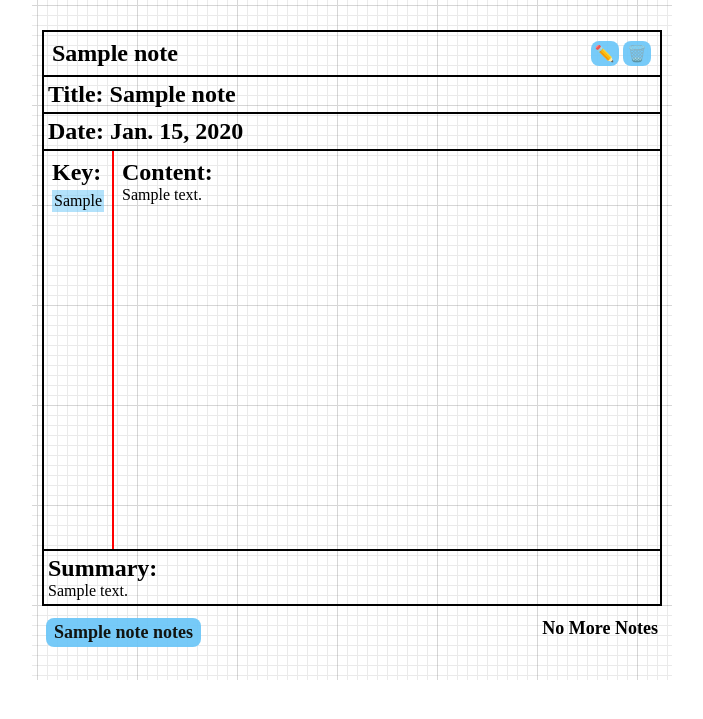
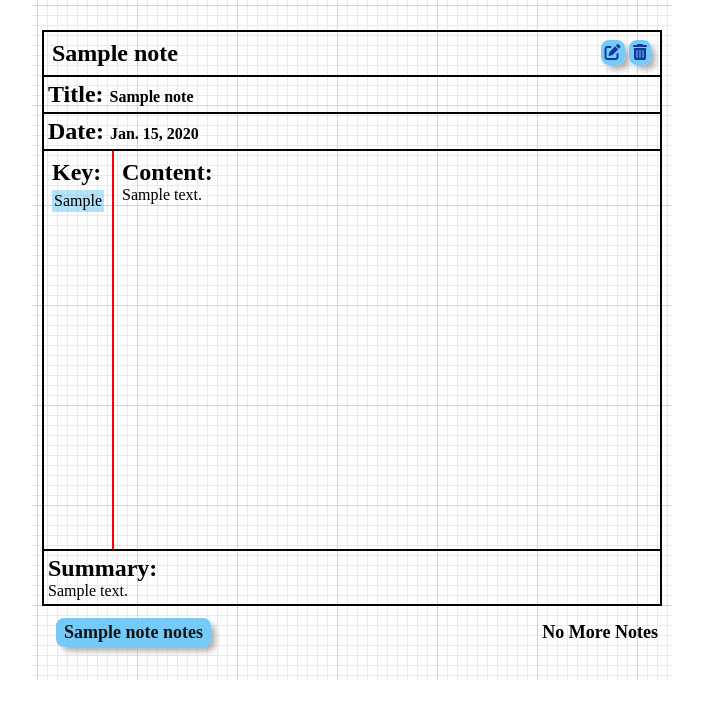
Before and after one commit to Reizor-75/Noted, a Django app: a page that uses main_app/templates/base.html in a window 1280 px wide. Shown: the part 46-765 px from the top of the page, without its empty margins (288-991 px from the left). Run offline with Django 4.2, Linux system fonts and the light colour scheme; a user stored in the database is signed in; tables that the repository leaves empty hold one stand-in row (values such as "Sample post"); some libraries are stand-ins or nearby versions; some web fonts are replaced.

Commit message:
change button icons

```diff
--- a/main_app/static/css/base.css
+++ b/main_app/static/css/base.css
@@ -41,7 +41,9 @@ body {
   --font-reg: 1.6rem;
   --card-border-radius: 6px;
 }
-
+i{
+  color: var(--button-hover-color);
+}
 header {
   width: 100%;
   background: var(--main);
--- a/main_app/static/css/home.css
+++ b/main_app/static/css/home.css
@@ -7,10 +7,14 @@ main{
 main > section {
   width: 100%;
   padding: 10px 8px;
+  margin: 8px 0;
   display: flex;
   align-items: center;
   justify-content: center;
   flex-direction: column;
+  background-color: white;
+  border: solid 2px black;
+  box-shadow: var(--card-box-shadow);
 }
 
 .login {
@@ -20,6 +24,7 @@ main > section {
   align-items: center;
   width: 100%;
 }
+
 .login h1 {
   font-size: var(--font-xl);
   margin: 10px 0;
--- a/main_app/static/css/notes/detail.css
+++ b/main_app/static/css/notes/detail.css
@@ -66,6 +66,7 @@ li.key{
 .user-buttons{
   display: flex;
   justify-content: space-between;
+  align-items: center;
   font-size: var(--font-l);
   font-weight: 600;
   padding: 4px;
--- a/main_app/static/css/notes/index.css
+++ b/main_app/static/css/notes/index.css
@@ -28,3 +28,7 @@
 a{
   color: var(--text-color);
 }
+
+.note-title{
+  border-bottom: solid 2px red;
+}
--- a/main_app/templates/base.html
+++ b/main_app/templates/base.html
@@ -12,6 +12,7 @@
   <link rel="preconnect" href="https://fonts.gstatic.com" crossorigin>
   <link href="https://fonts.googleapis.com/css2?family=Architects+Daughter&family=Shadows+Into+Light&family=Short+Stack&display=swap" rel="stylesheet">
 
+  <script src="https://kit.fontawesome.com/2188847cca.js" crossorigin="anonymous"></script>
   <title>Noted</title>
   {% block head %}
   {% endblock %}
--- a/main_app/templates/notes/detail.html
+++ b/main_app/templates/notes/detail.html
@@ -11,13 +11,17 @@
   <div class="page-header">
     <h1>{{ note.subject }}</h1>
     <div class="edit-delete">
-      <a href="{% url 'note-update' note.id %}">✏️</a>
-      <a href="{% url 'note-delete' note.id %}">🗑️</a>
+      <a class="btn" href="{% url 'note-update' note.id %}"><i class="fa-solid fa-pen-to-square"></i></a>
+      <a class="btn" href="{% url 'note-delete' note.id %}"><i class="fa-solid fa-trash-can"></i></a>
     </div>
   </div>
   <div class="note-details">
-    <h2 class="note-title">Title: {{note.title}}</h2>
-    <h2 class="note-date">Date: {{note.date}}</h2>
+    <h2 class="note-title">Title:
+      <span class="note-text">{{note.title}}</span>
+    </h2>
+    <h2 class="note-date">Date:
+      <span class="note-text">{{note.date}}</span>
+    </h2>
 
     {% comment %}
     Future Feature
@@ -49,11 +53,11 @@
   </div>
 </section>
 <section class="user-buttons">
-  <a href="{% url 'note-index' note.subject %}"> {{note.subject}} notes</a>
+  <a class="btn" href="{% url 'note-index' note.subject %}"> {{note.subject}} notes</a>
   {% if next%}
-    <a href="{% url 'note-detail' note.subject next.id %}"> {{ next.title }} ➡️</a>
+    <a class="btn"  href="{% url 'note-detail' note.subject next.id %}"> {{ next.title }} <i class="fa-solid fa-circle-chevron-right"></i></a>
   {% else %}
-    <div>No More Notes</div>
+    <span>No More Notes</span>
   {% endif%}
   </section>
 
--- a/main_app/urls.py
+++ b/main_app/urls.py
@@ -10,4 +10,5 @@ urlpatterns = [
   path('notes/<int:pk>/update', views.NoteUpdate.as_view(), name='note-update'),
   path('notes/<int:pk>/delete', views.NoteDelete.as_view(), name='note-delete'),
   path('accounts/signup/', views.signup, name='signup'),
+  path('/color_scheme', views.set_color, name='set-color'),
 ]
--- a/main_app/views.py
+++ b/main_app/views.py
@@ -61,3 +61,6 @@ def signup(request):
   form = UserCreationForm()
   context = {'form': form, 'error_message': error_message}
   return render(request, 'signup.html', context)
+
+def set_color(request):
+  pass
```
Also changed, not shown: main_app/templates/notes/changeStyle.html (added, +32 -0 lines).
